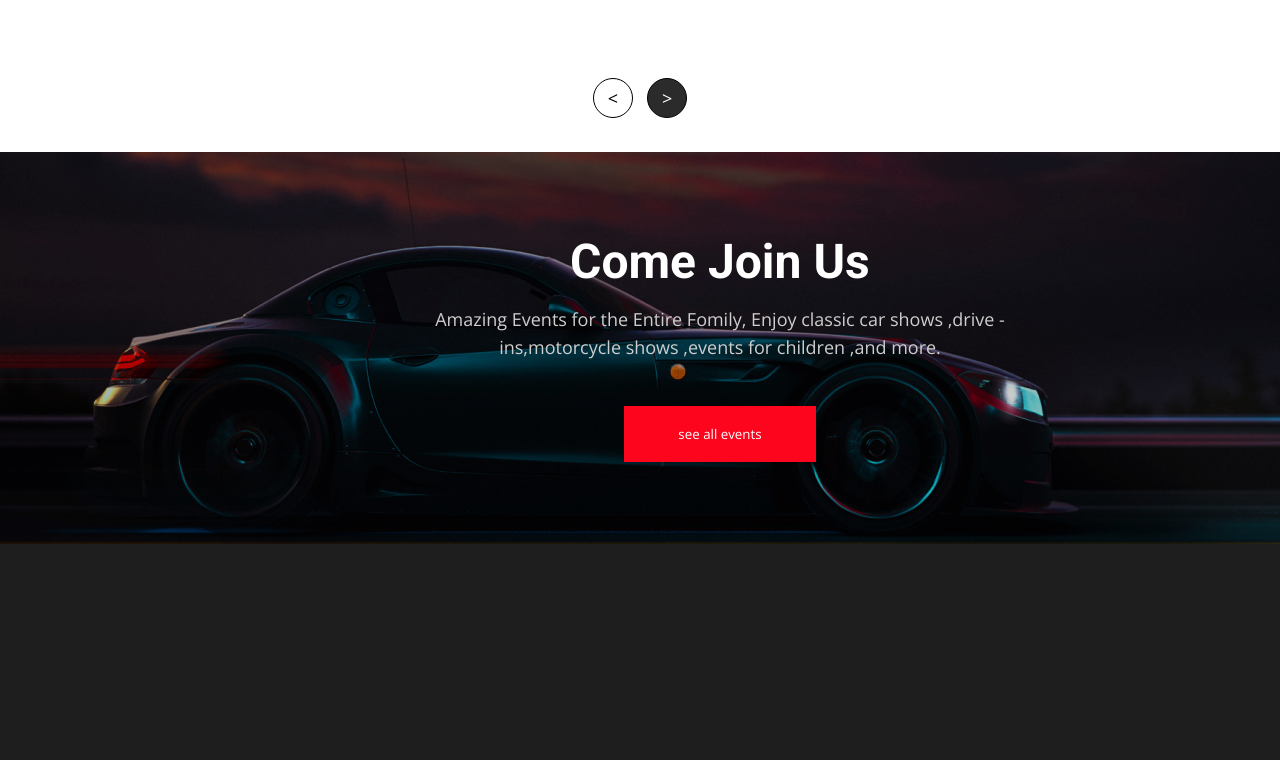
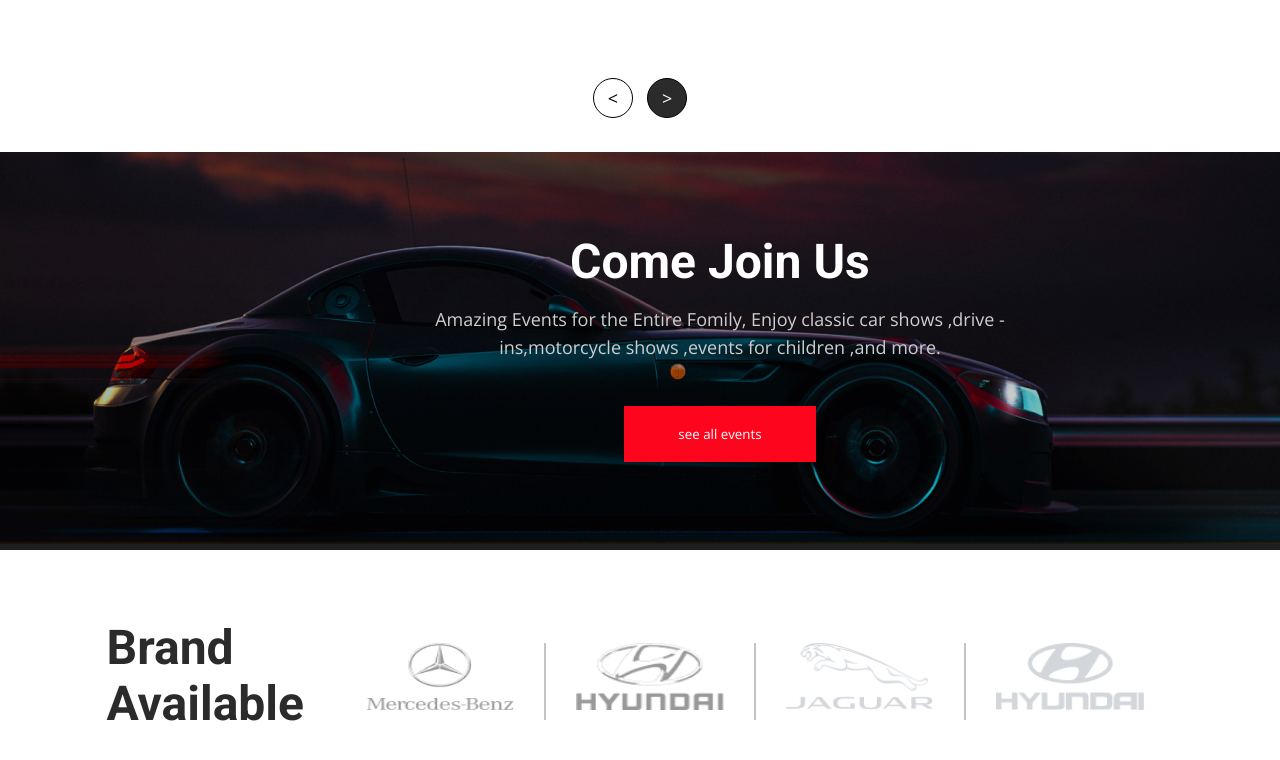
Before and after one commit to steffieMD/HTML-CSS-PRACTICE, a plain HTML site: page src/luxury-car-landing-apge/index.html in a window 1280 px wide. Shown: the part 3107-3867 px from the top of the page. Before the commit the page ends 3651 px from the top, so only its background shows below. Drawn offline with nearby package versions, Linux system fonts and the light colour scheme.

Commit message:
completed brands section

```diff
--- a/src/luxury-car-landing-apge/index.html
+++ b/src/luxury-car-landing-apge/index.html
@@ -176,7 +176,18 @@
         <button class="landing-page-button">see all events</button>
         </div>
     </div>
-    <div class="brand-available"></div>
+    <div class="brand-available">
+        <p>brand available</p>
+        <div class="brands">
+            <img src="assets/png/mercedes benz logo.png" alt="mercedez benz logo">
+            <div class="short-grey-border"></div>
+            <img src="assets/png/hyundai logo.png" alt="hyundai logo">
+            <div class="short-grey-border"></div>
+            <img src="assets/png/jaguar logo.png" alt="jaguar logo">
+            <div class="short-grey-border"></div>
+            <img src="assets/png/blurred hyundai logo.png" alt="blurred grey hyundai logo">
+        </div>
+    </div>
     <div class="sign-up"></div>
     </main>
     <footer id="footer">
--- a/src/luxury-car-landing-apge/style.css
+++ b/src/luxury-car-landing-apge/style.css
@@ -723,3 +723,44 @@ img.product-rating {
   margin-top: 15px;
   margin-bottom: 10px;
 }
+
+.brand-available {
+  display: flex;
+  position: relative;
+  width: 100%;
+  height: 252px;
+  top: 1056px;
+  display: flex;
+  justify-content: center;
+  align-items: center;
+  background-color: var(--white);
+}
+
+.brand-available p {
+  text-transform: capitalize;
+  width: 199px;
+  height: 112px;
+  font-family: "Roboto";
+  font-style: normal;
+  font-weight: 600;
+  font-size: 48px;
+  line-height: 56px;
+  color: #2b2b2b;
+  margin-right: 30px;
+}
+
+.brands {
+  display: flex;
+}
+
+.brands img {
+  width: 148px;
+  height: 67px;
+  margin: 30px;
+}
+.short-grey-border {
+  width: 2px;
+  height: 77px;
+  background: #c4c4c4;
+  margin-top: 30px;
+}
```
Also changed, not shown: src/luxury-car-landing-apge/assets/png/blurred hyundai logo.png (added), src/luxury-car-landing-apge/assets/png/hyundai logo.png (added), src/luxury-car-landing-apge/assets/png/jaguar logo.png (added), src/luxury-car-landing-apge/assets/png/mercedes benz logo.png (added).
